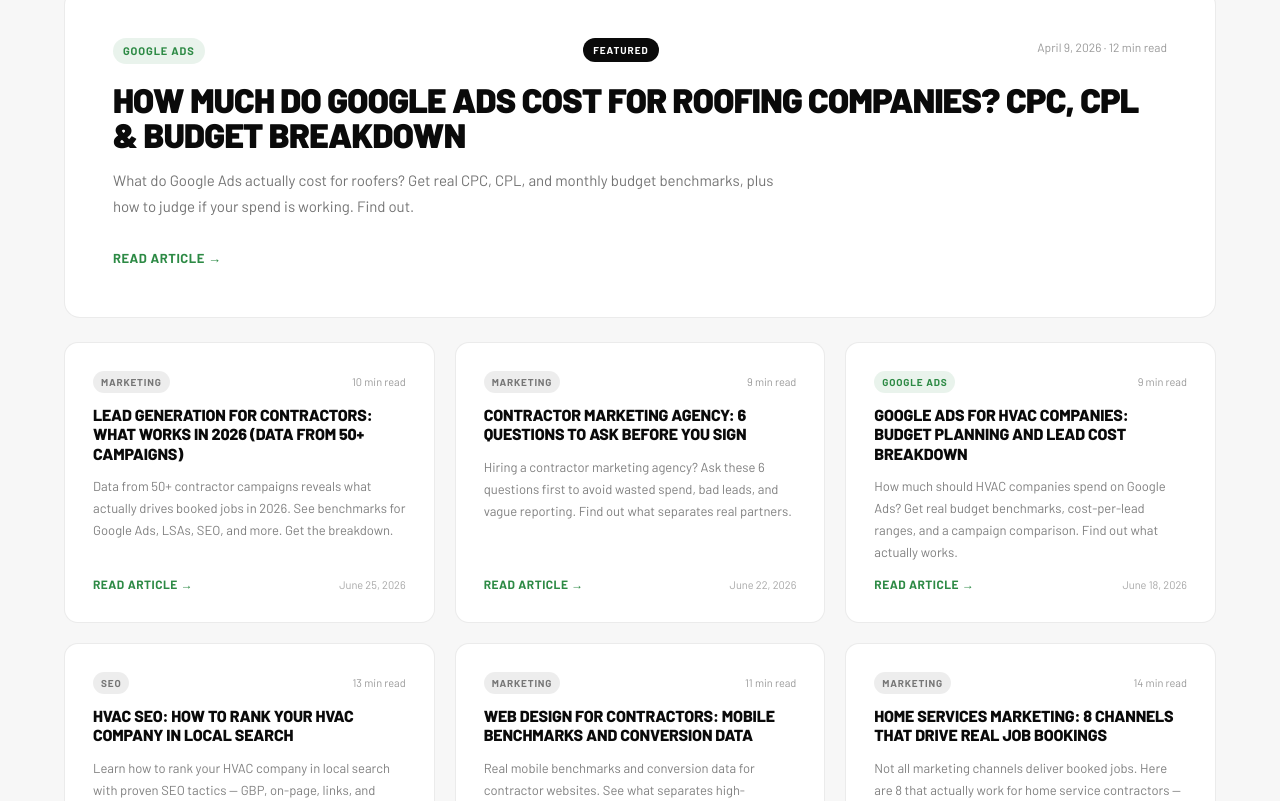
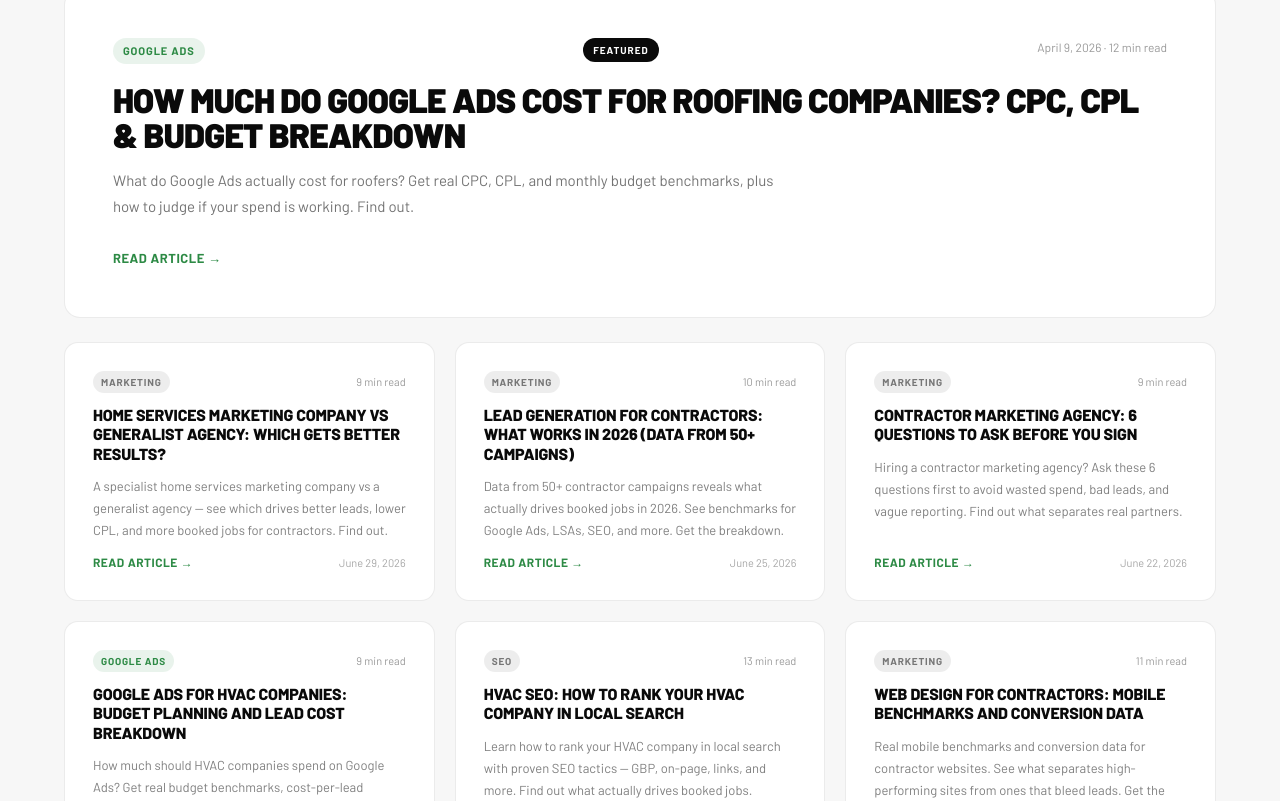
Before and after one commit to webberossi89/thomas-town-digital, a Next.js app: page /blog in a window 1280 px wide. Shown: the part 517-1318 px from the top of the page. Built offline with nearby package versions, Linux system fonts and the light colour scheme.

Commit message:
SEO: add home-services-marketing-company-vs-generalist-agency to blog listing

```diff
--- a/app/blog/page.tsx
+++ b/app/blog/page.tsx
@@ -17,6 +17,15 @@ const posts = [
       readTime: "12 min read",
       slug: "google-ads-cost-roofing-companies",
     },
+  {
+    category: "Marketing",
+    title: "Home Services Marketing Company vs Generalist Agency: Which Gets Better Results?",
+    summary: "A specialist home services marketing company vs a generalist agency — see which drives better leads, lower CPL, and more booked jobs for contractors. Find out.",
+    date: "June 29, 2026",
+    dateISO: "2026-06-29",
+    readTime: "9 min read",
+    slug: "home-services-marketing-company-vs-generalist-agency",
+  },
   {
     category: "Marketing",
     title: "Lead Generation for Contractors: What Works in 2026 (Data from 50+ Campaigns)",
```
